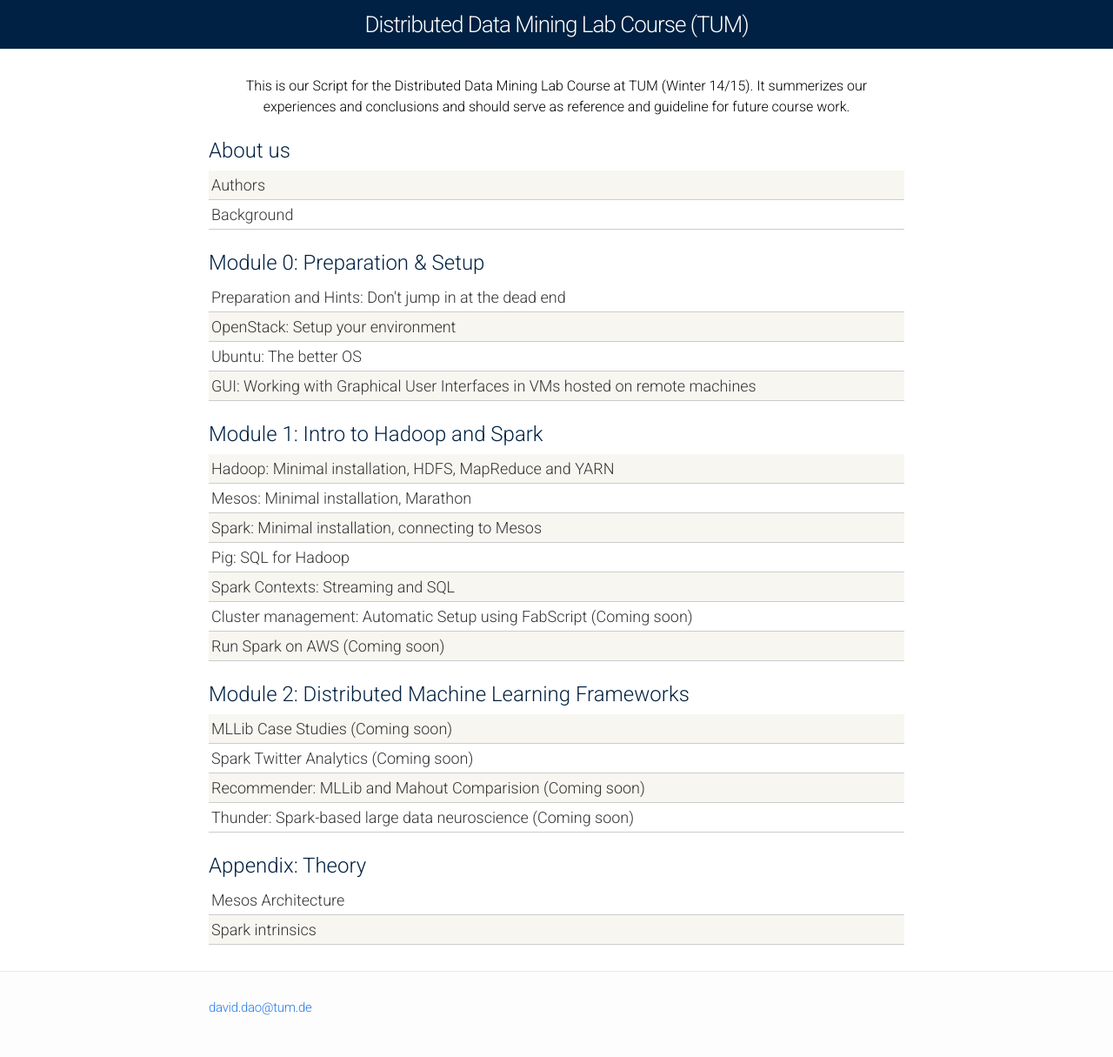
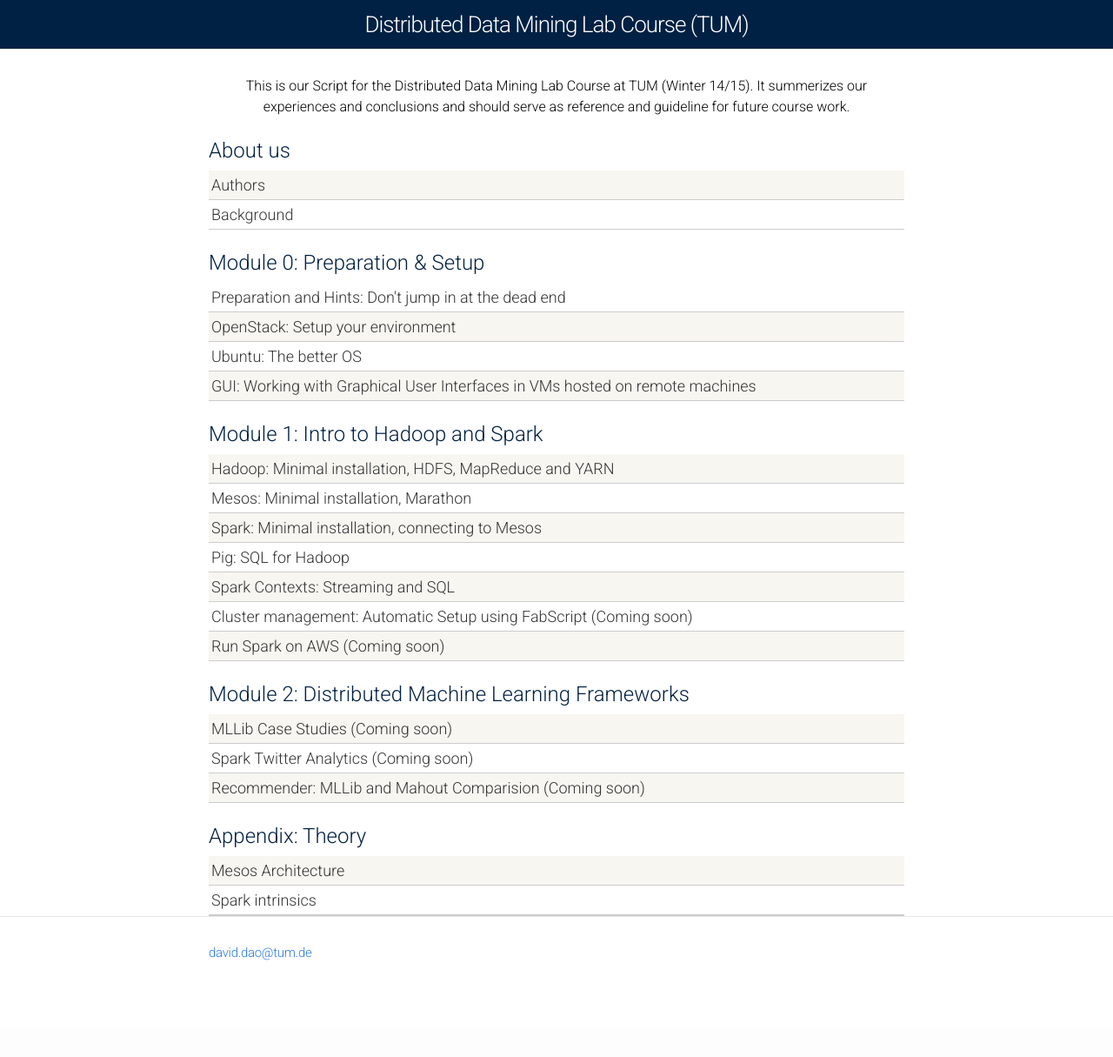
Before and after one commit to daviddao/ddm-script, a Jekyll site: the page built from index.html, in a window 1280 px wide. Shown: the whole page at 87% size. Built offline with Jekyll 4.4.1, drawn with Linux system fonts in a browser that asks for light colours; Markdown is read by kramdown in place of the engine named in the settings; after the commit the page ends 1182 px from its top, so only the background shows below that.

Commit message:
no thunder

```diff
--- a/index.html
+++ b/index.html
@@ -115,10 +115,10 @@
     </div>
 
     <div class="materials-item">
-    <a href="neuro/">
-      Thunder: Spark-based large data neuroscience (Coming soon)
-    </a>
-    </div>
+    <!--<a href="neuro/">-->
+      <!--Thunder: Spark-based large data neuroscience (Coming soon)-->
+    <!--</a>-->
+    <!--</div>-->
 
     <div class="module-header">Appendix: Theory</div>
 
```
